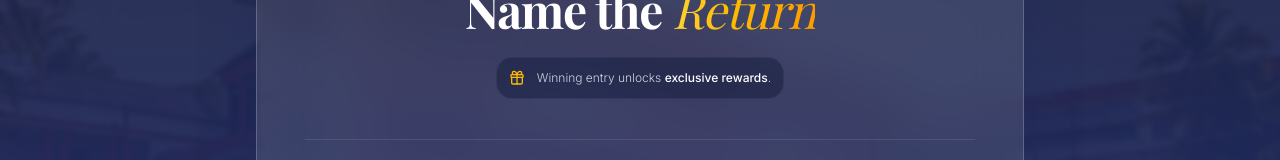
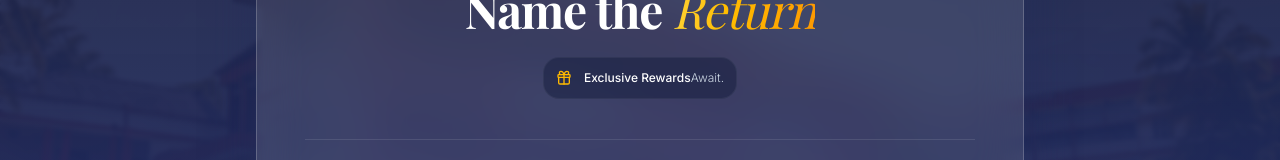
Before and after one commit to mace-2016/alumnimeet, a Next.js app: page /contest/letsname in a window 1280 px wide. Shown: the part 357-517 px from the top of the page. Built offline with nearby package versions, Linux system fonts and the light colour scheme; a web font is replaced by a local one.

Commit message:
Update page.tsx

```diff
--- a/app/contest/letsname/page.tsx
+++ b/app/contest/letsname/page.tsx
@@ -131,7 +131,7 @@ export default function EventNamePage() {
                   <div className="inline-flex items-center gap-3 p-3 rounded-2xl bg-[#151c3d]/50 border border-white/5 mt-2">
                     <Gift className="w-4 h-4 text-amber-400" />
                     <p className="text-xs text-slate-300 font-light">
-                      Winning entry unlocks <span className="text-white font-medium">exclusive rewards</span>.
+                      <span className="text-white font-medium">Exclusive Rewards</span>Await.
                     </p>
                   </div>
                 </div>
```
